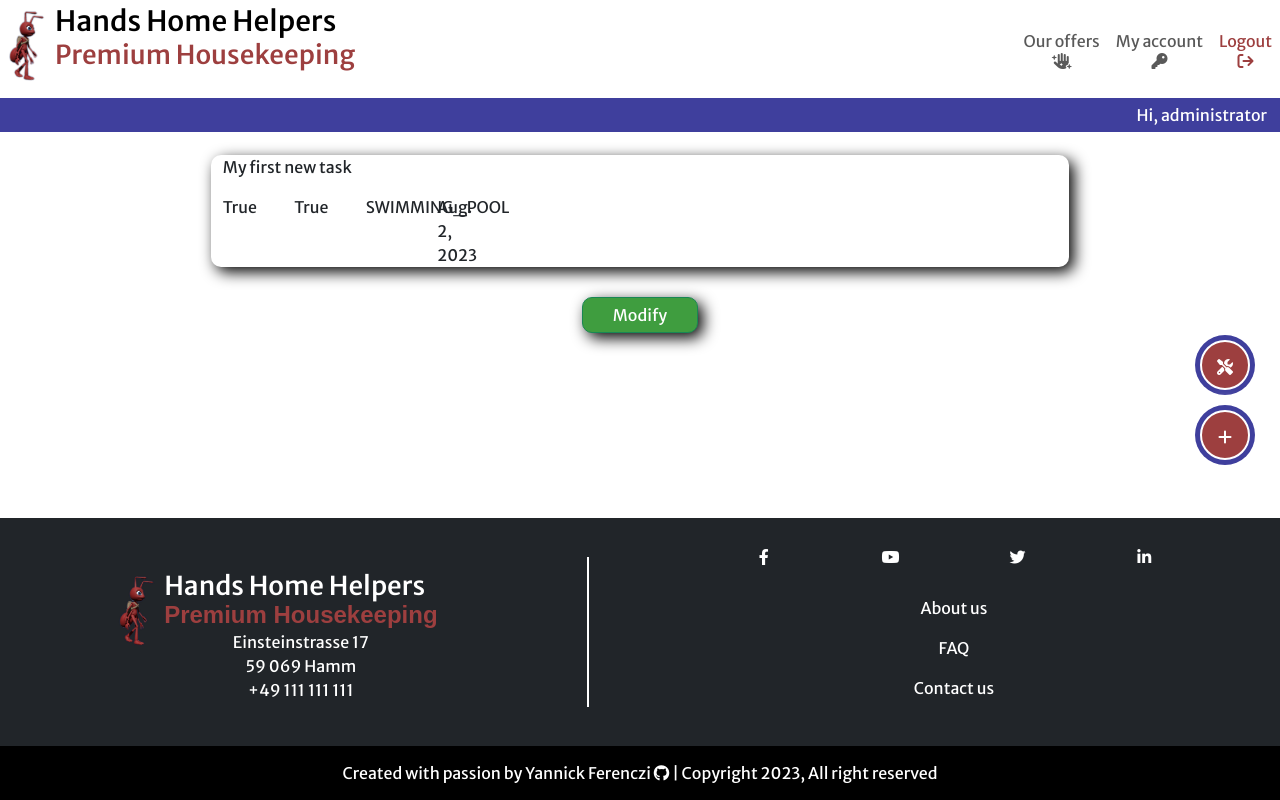
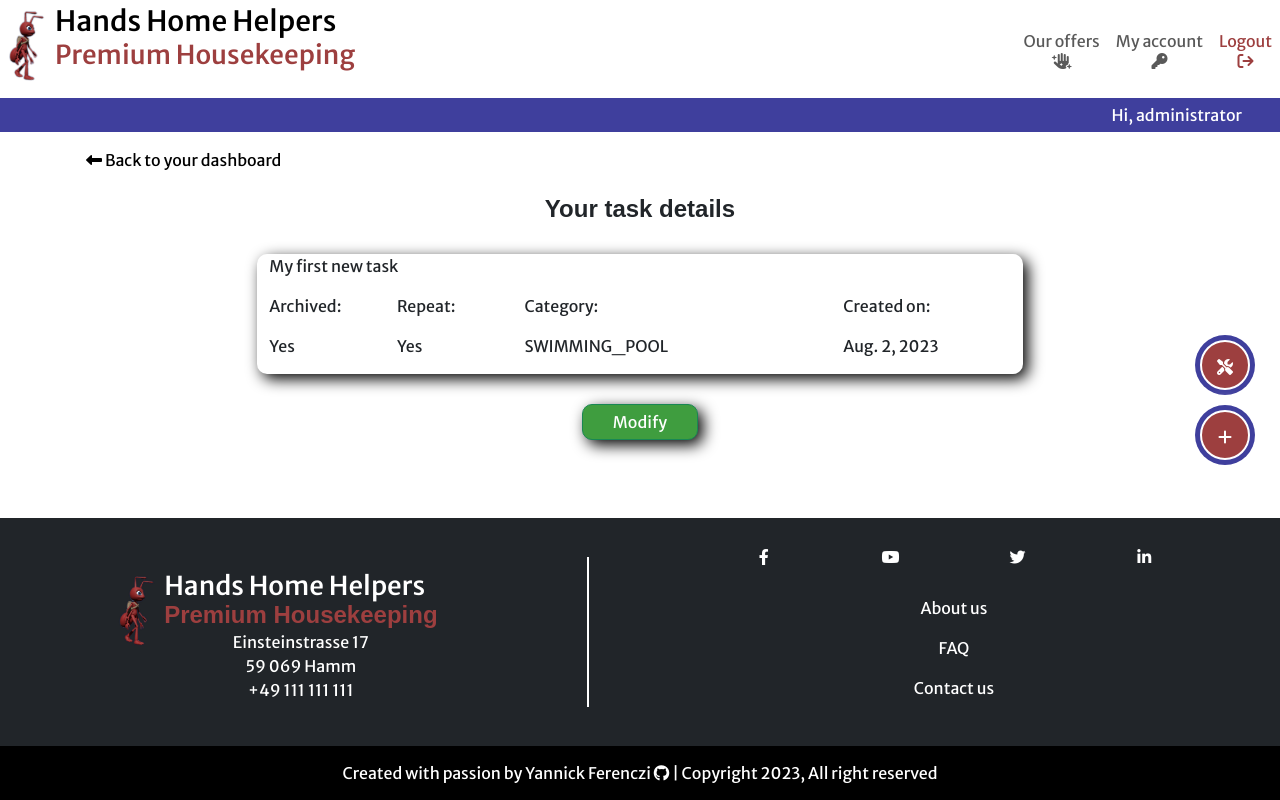
Before and after one commit to yannickferenczi/hands-home-helpers-website, a Django app: page /dashboard/detail_task/1/ in a window 1280 px wide. Run offline with Django 3.2, Linux system fonts and the light colour scheme; a user stored in the database is signed in; data comes from the database, SQL or seed files in the repository; both versions use the stored data as it was after the commit; some web fonts are replaced.

Commit message:
Add the delete view to the task management system

```diff
--- a/static/css/style.css
+++ b/static/css/style.css
@@ -147,7 +147,7 @@ a {
 .greetings {
     margin-bottom: 0;
     text-align: right;
-    padding: 5px 25px;
+    padding: 5px 50px;
     background-color: #3f3f9d;
     color: white;
 }
--- a/tasks/templates/tasks/dashboard.html
+++ b/tasks/templates/tasks/dashboard.html
@@ -42,8 +42,8 @@
                     </div>
                     <div class="col-1">
                         <div class="btn-delete">
-                            <a href="{% url 'task_detail' task.pk %}">
-                                <p class="centered-content"><i class="fa-regular fa-trash-can"></i></p>
+                            <a href="{% url 'task_delete' task.pk %}">
+                                <p class="centered-content"><i class="fa-regular fa-trash-can white-text"></i></p>
                             </a>
                         </div>
                     </div>
--- a/tasks/templates/tasks/task_detail.html
+++ b/tasks/templates/tasks/task_detail.html
@@ -5,26 +5,42 @@
 
 {% block content %}
 
-<div class="container-fluid p-2">
+<div class="container-fluid container-lg p-2">
     <div class="row">
-        <div class="col-8 offset-2 dashboard-item">
+        <div class="col">
+            <div class="m-2">
+                <a href="{% url 'dashboard' %}"><i class="fa-solid fa-left-long"></i> Back to your dashboard</a>
+            </div>
+        </div>
+    </div>
+    <div class="row">
+        <div class="col">
+            <h3>Your task details</h3>
+        </div>
+    </div>
+    <div class="row">
+        <div class="col-12 col-md-8 offset-md-2 dashboard-item">
             <div class="row">
                 <div class="col">
                     <p class="content-centered">{{ task.name }}</p>
                 </div>
             </div>
             <div class="row">
-                <div class="col-1">
-                    {{ task.done }}
+                <div class="col-2">
+                    <p>Archived:</p>
+                    <p>{% if task.done %}Yes{% else %}No{% endif %}</p>
                 </div>
-                <div class="col-1">
-                    {{ task.repeat }}
+                <div class="col-2">
+                    <p>Repeat:</p>
+                    <p>{% if task.repeat %}Yes{% else %}No{% endif %}</p>
                 </div>
-                <div class="col-1">
-                    {{ task.category }}
+                <div class="col-5">
+                    <p>Category:</p>
+                    <p>{{ task.category }}</p>
                 </div>
-                <div class="col-1">
-                    {{ task.created_on }}
+                <div class="col-3">
+                    <p>Created on:</p>
+                    <p>{{ task.created_on }}</p>
                 </div>
             </div>
         </div>
--- a/tasks/urls.py
+++ b/tasks/urls.py
@@ -23,4 +23,9 @@ urlpatterns = [
         views.TaskUpdateView.as_view(),
         name="task_update"
     ),
+    path(
+        'delete_task/<int:pk>/',
+        views.TaskDeleteView.as_view(),
+        name="task_delete"
+    ),
 ]
--- a/tasks/views.py
+++ b/tasks/views.py
@@ -1,4 +1,5 @@
 from django.shortcuts import render
+from django.urls import reverse_lazy
 from django.views import generic
 from django.views.generic.edit import CreateView, DeleteView, UpdateView
 from django.contrib.auth.mixins import LoginRequiredMixin
@@ -35,3 +36,9 @@ class TaskUpdateView(UpdateView):
     model = Task
     template_name = "tasks/update_task.html"
     fields = ["name", "repeat", "category", ]
+
+
+class TaskDeleteView(DeleteView):
+    model = Task
+    template_name = "tasks/delete_task.html"
+    success_url = reverse_lazy("dashboard")
```
Also changed, not shown: tasks/templates/tasks/create_task.html (+19 -0 lines), tasks/templates/tasks/delete_task.html (added, +29 -0 lines), tasks/templates/tasks/update_task.html (+19 -0 lines), db.sqlite3.
